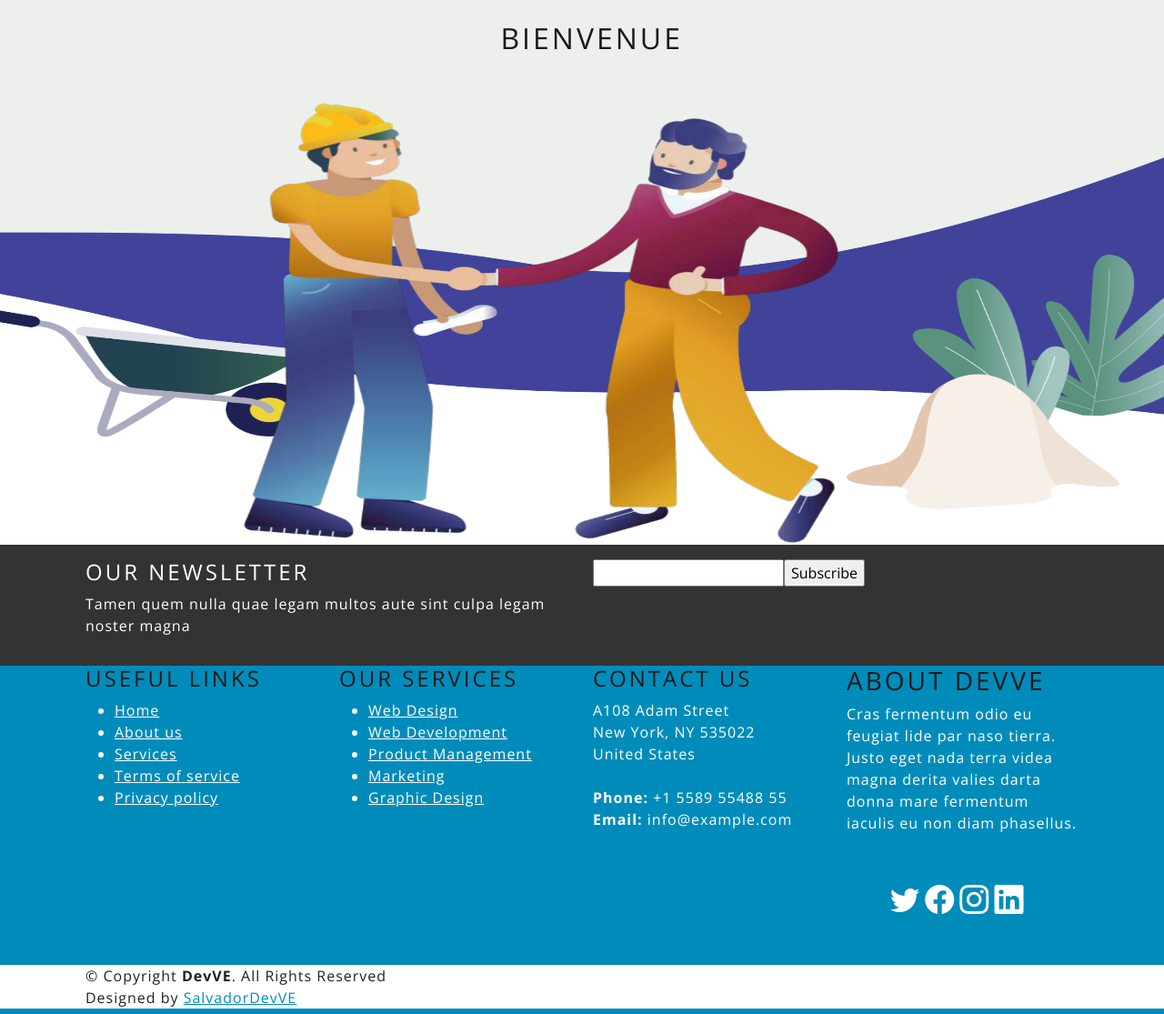
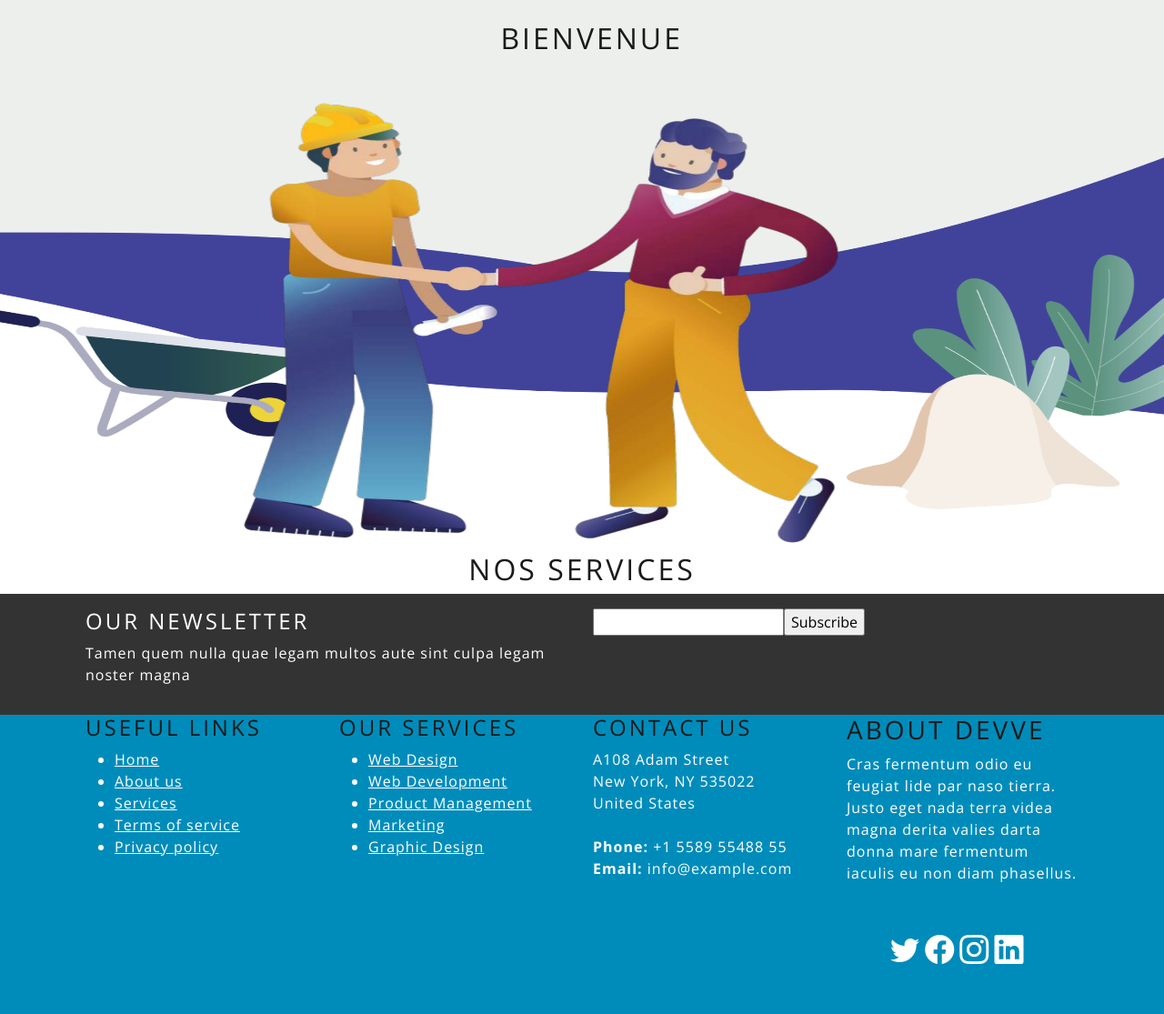
Before and after one commit to LouisLallier/ProjetGroup2, a Symfony app: template templates/home/home.html.twig in a window 1280 px wide. Shown: the part 101-1216 px from the top of the page at 91% size. Run offline with Twig, Linux system fonts and the light colour scheme; the template is opened without the code that fills it, so the values that code supplies are empty; some libraries are stand-ins or nearby versions.

Commit message:
commit je sais plus

```diff
--- a/templates/home/home.html.twig
+++ b/templates/home/home.html.twig
@@ -21,12 +21,12 @@
 
 
 
-
+    <h2 class="text-center mt-2">Nos Services</h2>
     <div class="row justify-content-center">
     {% for service in services %}
         <div class="col-md-4 mb-4 d-flex align-items-center flex-column" style="padding: 0;" >
 
-            <h2 class="my-5 h2">{{ service.nom }}</h2>
+            <h3 class="my-5">{{ service.nom }}</h3>
             <div class="zoom">
                 <div class="d-flex align-items-center flex-column image">
                     <a href="#" style="height: 400px;width: 400px" class="d-flex align-items-center flex-column"><img class="rounded-circle z-depth-2" alt="100x100" src="{{ asset('images/imagesUpload/'~  service.image ) }}"width="50%" height="70%"
```
